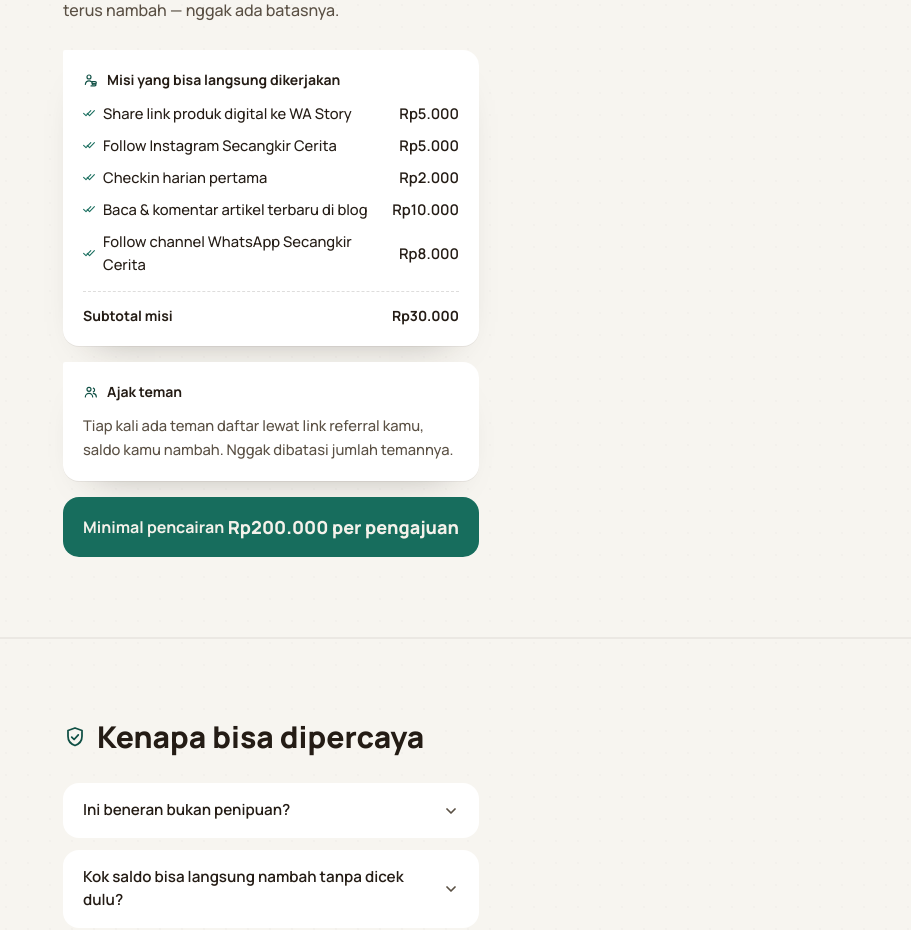
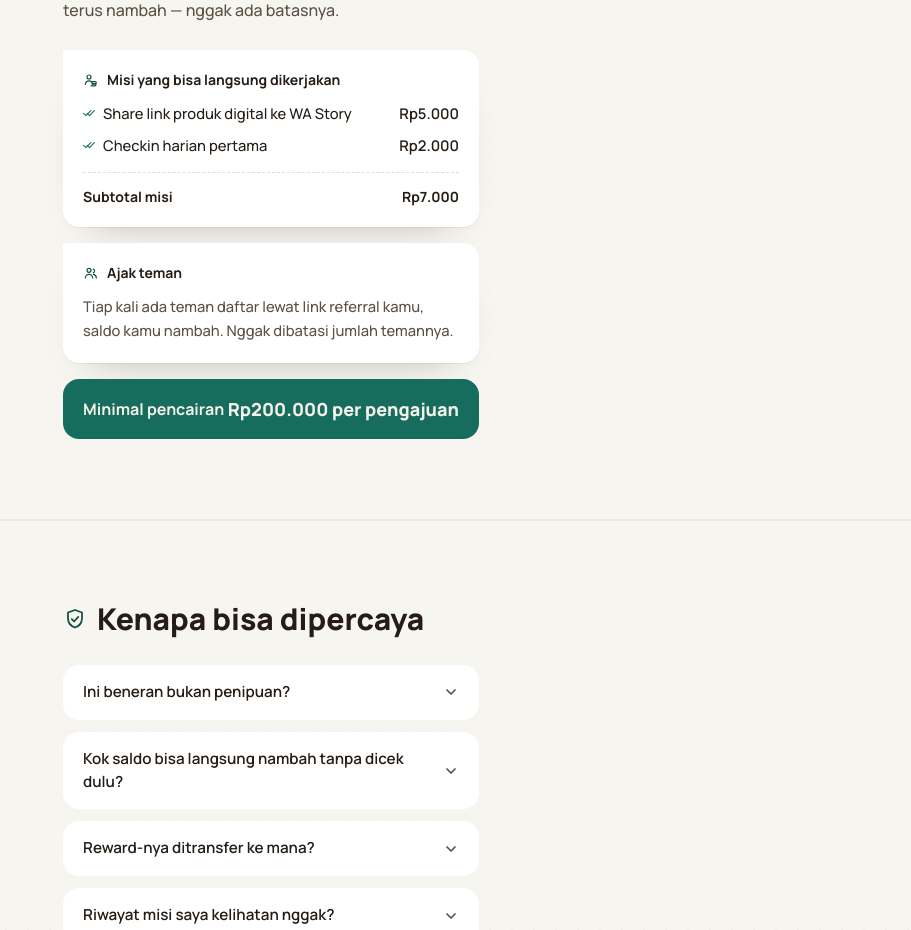
Before and after one commit to ozitwns-code/web-misi, a Next.js app: page / in a window 1280 px wide. Shown: the part 2240-3170 px from the top of the page, without its empty margins (369-1280 px from the left). Built offline with nearby package versions, Linux system fonts and the light colour scheme; no server answers; the database is empty.

Commit message:
Remove Secangkir Cerita/blog-branded rows from example mission list

```diff
--- a/app/page.tsx
+++ b/app/page.tsx
@@ -24,10 +24,7 @@
 
 const misiAwal = [
   { label: "Share link produk digital ke WA Story", nominal: 5000 },
-  { label: "Follow Instagram Secangkir Cerita", nominal: 5000 },
   { label: "Checkin harian pertama", nominal: 2000 },
-  { label: "Baca & komentar artikel terbaru di blog", nominal: 10000 },
-  { label: "Follow channel WhatsApp Secangkir Cerita", nominal: 8000 },
 ];
 const misiAwalSubtotal = misiAwal.reduce((sum, m) => sum + m.nominal, 0);
 
```
